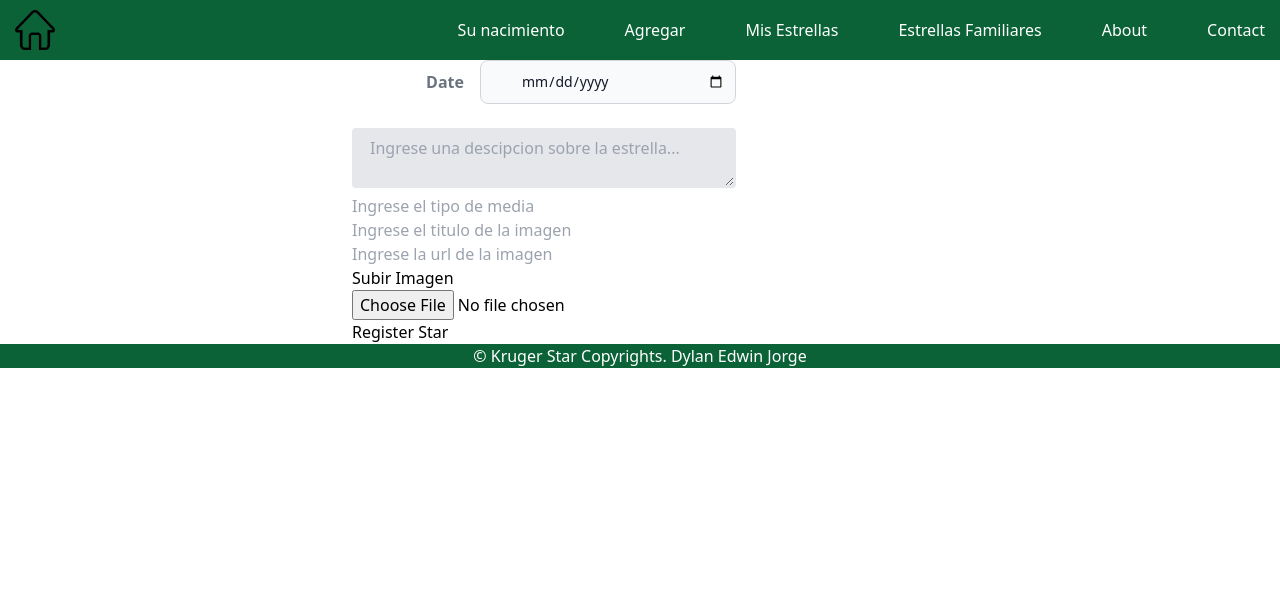
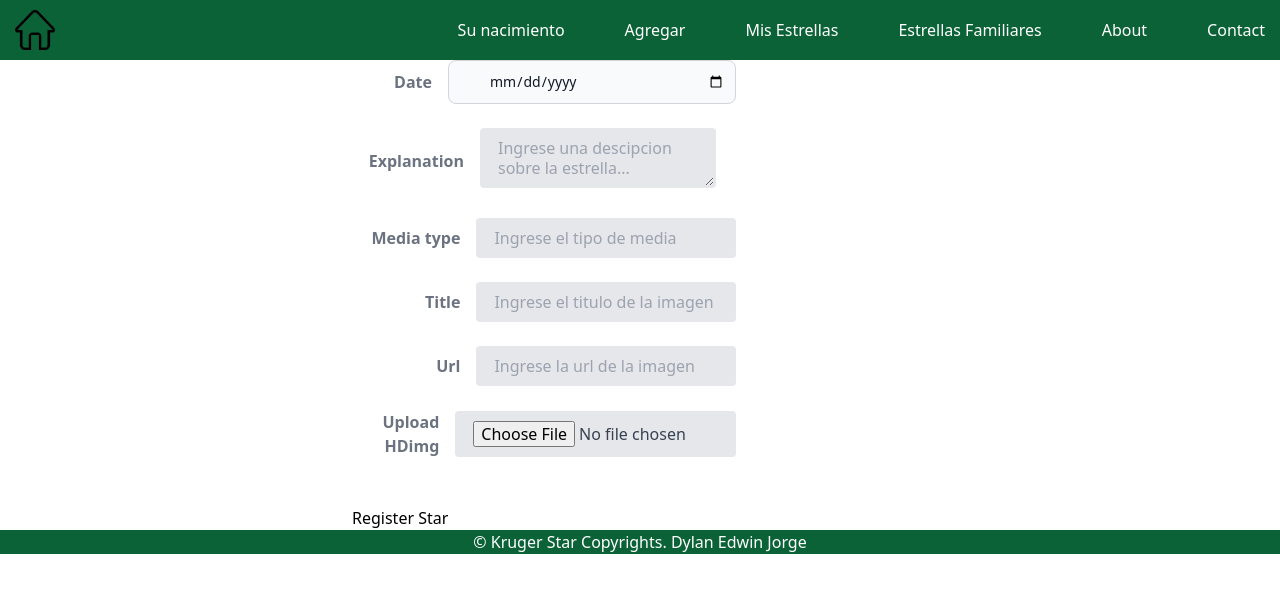
Before and after one commit to DylanVallejo/kruger-grupal-project, a React (Create React App) app: page /agregar in a window 1280 px wide. Shown: the top 592 px of the page. Built offline with nearby package versions, Linux system fonts and the light colour scheme.

Commit message:
Creacion de un formulario funcional para agregar una estrella que se alamacenar en redux en dos diferentes variables una se concatenara con el fetch a la api inicial y el segun en la variabel estar para su manipulacion en el componente mis estrellas

```diff
--- a/src/app/store.js
+++ b/src/app/store.js
@@ -1,6 +1,7 @@
 import { configureStore } from '@reduxjs/toolkit';
 // import {dataSlice} from '../features/data/dataSlice';
 import dataReducer from '../features/data/dataSlice';
+import starReducer from '../features/newStar/starSlice';
 
 
 const store = configureStore({
@@ -8,7 +9,9 @@ const store = configureStore({
 
         //importando el reducer (taskReducer )
         //nos permite acceder a los valores
-        data: dataReducer
+        data: dataReducer,
+        //taryendo la data de star creada
+        star: starReducer
     }
 })
 
--- a/src/components/Agregar.jsx
+++ b/src/components/Agregar.jsx
@@ -1,5 +1,9 @@
-import { useSelector, useDispatch } from "react-redux";
+import {  useDispatch } from "react-redux";
 import { useState } from "react";
+import { concatApiAndLocal } from '../features/data/dataSlice'
+import { localStar } from '../features/newStar/starSlice'
+import { useNavigate } from "react-router-dom";
+
 
 const Agregar = () => {
 
@@ -10,15 +14,50 @@ const Agregar = () => {
     const [media_type, setMediaType] = useState('');
     const [title, setTitle] = useState('');
     const [hdurl, setHdurl] = useState('');
+    const [newStar, setNewStar] = useState()
+    // const [newStar, setNewStar] = useState({
+    //     'date': date,
+    //     'explanation': explanation,
+    //     'url': url,
+    //     'media_type': media_type,
+    //     'title': title,
+    //     'hdurl': hdurl
+    // })
 
-    const data = useSelector(state => state.data);
+    const navigate = useNavigate();
+
+    // const star = useSelector(state => state.star);
+    // const data = useSelector(state => state.data);
+
     const dispatch = useDispatch();
 
-    const  {value} = data;
+    // const  {value:dataLocal} = star;
+
+    // const {value:dataApi} = data;
+
+    // setNewStar(creatingNewStar);
+
+    const handleSubmit = (e) => {
+
+        e.preventDefault();
+
+        const creatingNewStar = {
+            'date': date,
+            'explanation': explanation,
+            'url': url,
+            'media_type': media_type,
+            'title': title,
+            'hdurl': hdurl
+        }
 
 
-    const handleSubmit = (e) => {
-        e.preventDefault();
+        // const newStar =  [...dataLocal, creatingNewStar]
+
+        setNewStar(creatingNewStar);
+        dispatch(concatApiAndLocal(creatingNewStar))
+        dispatch(localStar(creatingNewStar))
+
+        navigate('/')
 
             // let updateObject = [...value, ]
             // const addStar = () => {
@@ -30,6 +69,7 @@ const Agregar = () => {
             //data debe ser concatenado con la estrella agreda por el usuario
         }
 
+        console.log(newStar)
     const handleOnChangeFile = (e) => {
         const element = e.target;
         const file = element.files[0];
@@ -44,31 +84,83 @@ const Agregar = () => {
     return (
         <div className="w-full max-w-xl mx-auto">
             <form onSubmit={handleSubmit} className='w-full max-w-sm'>
-                <div class="md:flex md:items-center mb-6">
-                    <div class="md:w-1/3">
-                        <label class="block text-gray-500 font-bold md:text-right mb-1 md:mb-0 pr-4" for="inline-date">
+                <div className="md:flex md:items-center mb-6">
+                    <div className="md:w-1/4">
+                        <label className="block text-gray-500 font-bold md:text-right mb-1 md:mb-0 pr-4" htmlFor="inline-date">
                             Date
                         </label>
                     </div>
-                    <div class="md:w-2/3">
+                    <div className="md:w-3/4">
                         <input type='date' name='date' required onChange={(e) => setDate(e.target.value)} className='bg-gray-50 border border-gray-300 text-gray-900 text-sm rounded-lg focus:ring-blue-500 focus:border-blue-500 block w-full pl-10 p-2.5  dark:bg-gray-700 dark:border-gray-600 dark:placeholder-gray-400 dark:text-white dark:focus:ring-blue-500 dark:focus:border-blue-500' id='inline-date'/>
                     </div>
                 </div>
-                <textarea name="explanation" required onChange={(e) => setExplanation(e.target.value)} placeholder='Ingrese una descipcion sobre la estrella...' className="bg-gray-200 appearance-none border-2 border-gray-200 rounded w-full py-2 px-4 text-gray-700 leading-tight focus:outline-none focus:bg-white focus:border-purple-500"/>
-                <input type="text" name='media_type' required onChange={(e) => setMediaType(e.target.value)} placeholder='Ingrese el tipo de media' />
-                <input type="text" name='title' required onChange={(e) => setTitle(e.target.value)} placeholder='Ingrese el titulo de la imagen' />
-                <input type="text" name='url' required onChange={(e) => setUrl(e.target.value)} placeholder='Ingrese la url de la imagen' />
-                <div>
-                    <label htmlFor='hdurl' >Subir Imagen</label>
+                <div className="md:flex md:items-center mb-6">
+                    <div className="md:w-1/3">
+                            <label className="block text-gray-500 font-bold md:text-right mb-1 md:mb-0 pr-4" htmlFor="inline-textarea">
+                                Explanation
+                            </label>
+                    </div>
+                    <div  className="md:w-3/3">
+                        <textarea name="explanation" required onChange={(e) => setExplanation(e.target.value)} placeholder='Ingrese una descipcion sobre la estrella...' className="bg-gray-200 appearance-none border-2 border-gray-200 rounded w-full py-2 px-4 text-gray-700 leading-tight focus:outline-none focus:bg-white focus:border-purple-500"  id='inline-textarea' />
+                    </div>
+                </div>
+                <div className="md:flex md:items-center mb-6">
+                    <div className="md:w-1/3">
+                        <label className="block text-gray-500 font-bold md:text-right mb-1 md:mb-0 pr-4" htmlFor="inline-media_type">
+                            Media type
+                        </label>
+                    </div>
+                    <div className="md:w-3/3">
+                        <input id='inline-media_type' type="text" name='media_type' required onChange={(e) => setMediaType(e.target.value)} placeholder='Ingrese el tipo de media' className="bg-gray-200 appearance-none border-2 border-gray-200 rounded w-full py-2 px-4 text-gray-700 leading-tight focus:outline-none focus:bg-white focus:border-purple-500"/>
+                    </div>
+                </div>
+                <div className="md:flex md:items-center mb-6">
+                    <div className="md:w-1/3">
+                        <label className="block text-gray-500 font-bold md:text-right mb-1 md:mb-0 pr-4" htmlFor="inline-title">
+                            Title
+                        </label>
+                    </div>
+                    <div className="md:w-3/3">
+                        <input id='inline-title' type="text" name='title' required onChange={(e) => setTitle(e.target.value)} placeholder='Ingrese el titulo de la imagen'  className="bg-gray-200 appearance-none border-2 border-gray-200 rounded w-full py-2 px-4 text-gray-700 leading-tight focus:outline-none focus:bg-white focus:border-purple-500"/>
+                    </div>
+
+                </div>
+
+                <div className="md:flex md:items-center mb-6">
+                    <div className="md:w-1/3">
+                        <label className="block text-gray-500 font-bold md:text-right mb-1 md:mb-0 pr-4" htmlFor="inline-url">
+                            Url
+                        </label>
+                    </div>
+                    <div className="md:w-3/3">
+                        <input id='inline-url' type="text" name='url' required onChange={(e) => setUrl(e.target.value)} placeholder='Ingrese la url de la imagen' className="bg-gray-200 appearance-none border-2 border-gray-200 rounded w-full py-2 px-4 text-gray-700 leading-tight focus:outline-none focus:bg-white focus:border-purple-500" />
+                    </div>
+                </div>
+
+                {/* jola */}
+                <div className="md:flex md:items-center mb-6">
+                    <div className="md:w-1/3">
+                        <label htmlFor='hdurl'   className="block text-gray-500 font-bold md:text-right mb-1 md:mb-0 pr-4" >
+                            Upload HDimg
+                        </label>
+                    </div>
+                    <div className="md:w-3/3">
                         <input
+                        className="bg-gray-200 appearance-none border-2 border-gray-200 rounded w-full py-2 px-4 text-gray-700 leading-tight focus:outline-none focus:bg-white focus:border-purple-500"
+                        id='hdurl'
                         type="file"
                         name="hdurl"
                         required
                         onChange={handleOnChangeFile}
                         />
+                    </div>
+
+                </div>
+                <div className="md:flex md:items-center mb-6">
+
                     <div>{!!hdurl ? <img src={hdurl} alt="estrella" className="h-60" /> : ""}</div>
-                    <input type="submit" value="Register Star"  />
                 </div>
+                <input type="submit" value="Register Star" className="mx-auto" />
             </form>
         </div>
     );
--- a/src/components/Mystars.jsx
+++ b/src/components/Mystars.jsx
@@ -1,4 +1,9 @@
+
+import { useSelector, useDispatch } from "react-redux";
+
 const Mystars = () => {
+
+
     return (
         <div className="mystars-container">
             <p>Mis estrellas</p>
--- /dev/null
+++ b/src/features/newStar/starSlice.js
@@ -0,0 +1,27 @@
+import { createSlice } from "@reduxjs/toolkit";
+
+export const starSlice = createSlice({
+    name: 'star',
+    initialState: {
+        value: null
+    },
+    reducers: {
+
+        localStar: (state, {payload} ) =>{
+            // console.log('payload')
+            // console.log(payload)
+            state.value = (payload);
+            // console.log(action)
+
+            // console.log(state)
+            // state = (action.payload);
+            // [...state, action.payload];
+        },
+    }
+
+})
+
+export const { localStar } = starSlice.actions
+
+//debo exportar el reducer de dataSlice
+export default starSlice.reducer
```
Also changed, not shown: src/components/Main.jsx (+3 -10 lines), src/features/data/dataSlice.js (+25 -8 lines). Lines whose indentation alone changed are shown as unchanged.
